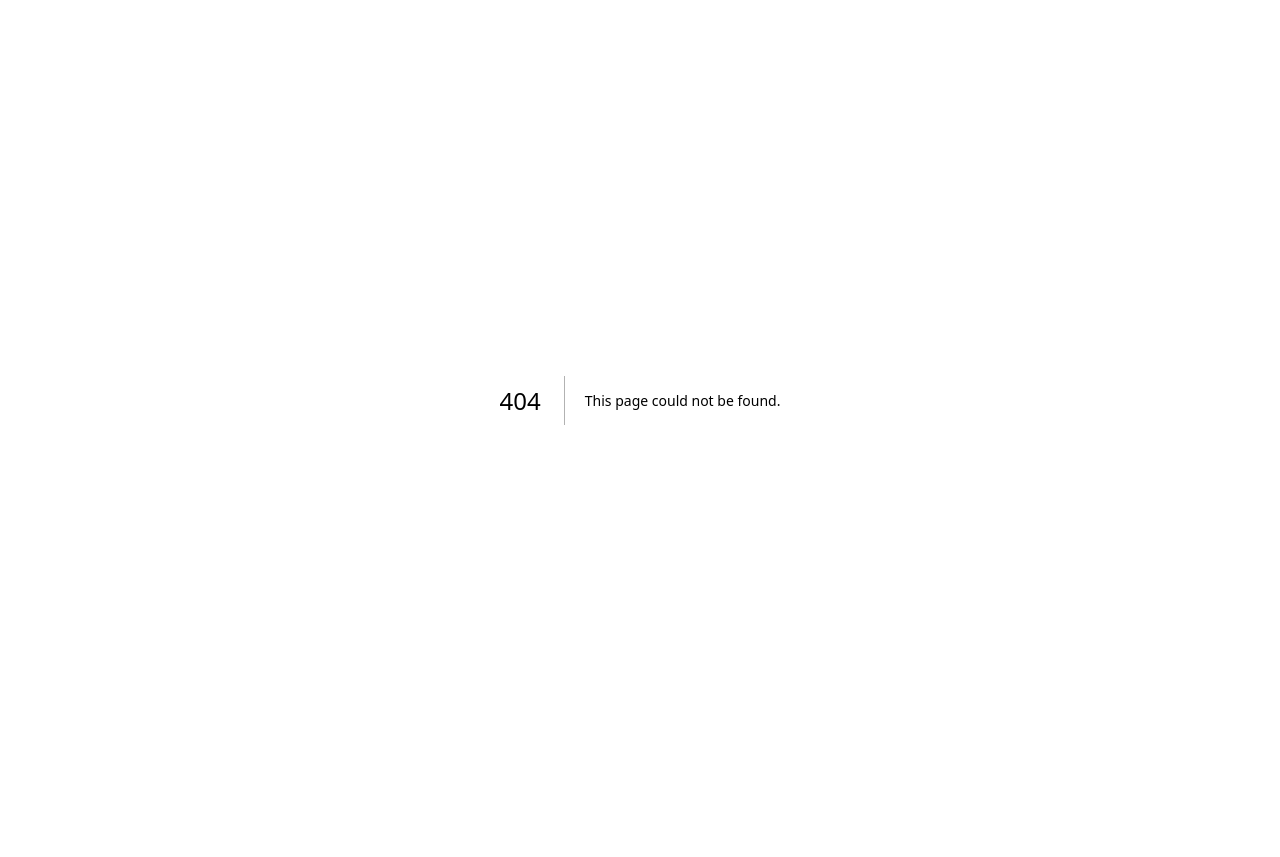
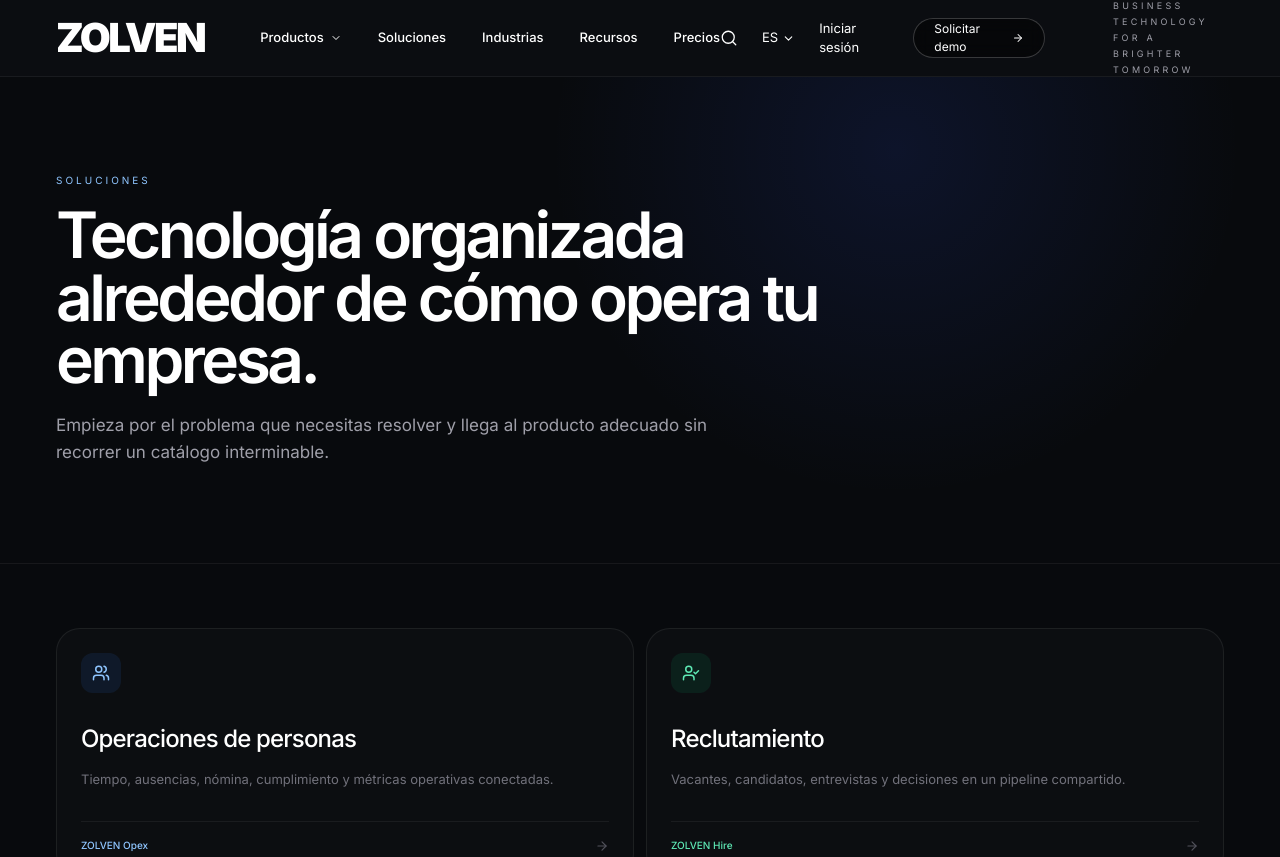
Before and after one commit to liatejera2-oss/zolven-web, a Next.js app: page /soluciones in a window 1280 px wide. Before the commit this address had no page. Shown: the top 857 px of the page. Before the commit the page ends 800 px from the top, so only its background shows below. Built offline with nearby package versions, Linux system fonts and the light colour scheme.

Commit message:
feat: add soluciones page

```diff
--- /dev/null
+++ b/src/app/soluciones/page.tsx
@@ -0,0 +1,5 @@
+import { SolutionsPage } from "@/components/zolven/MarketingPages";
+
+export default function Page() {
+  return <SolutionsPage />;
+}
```
